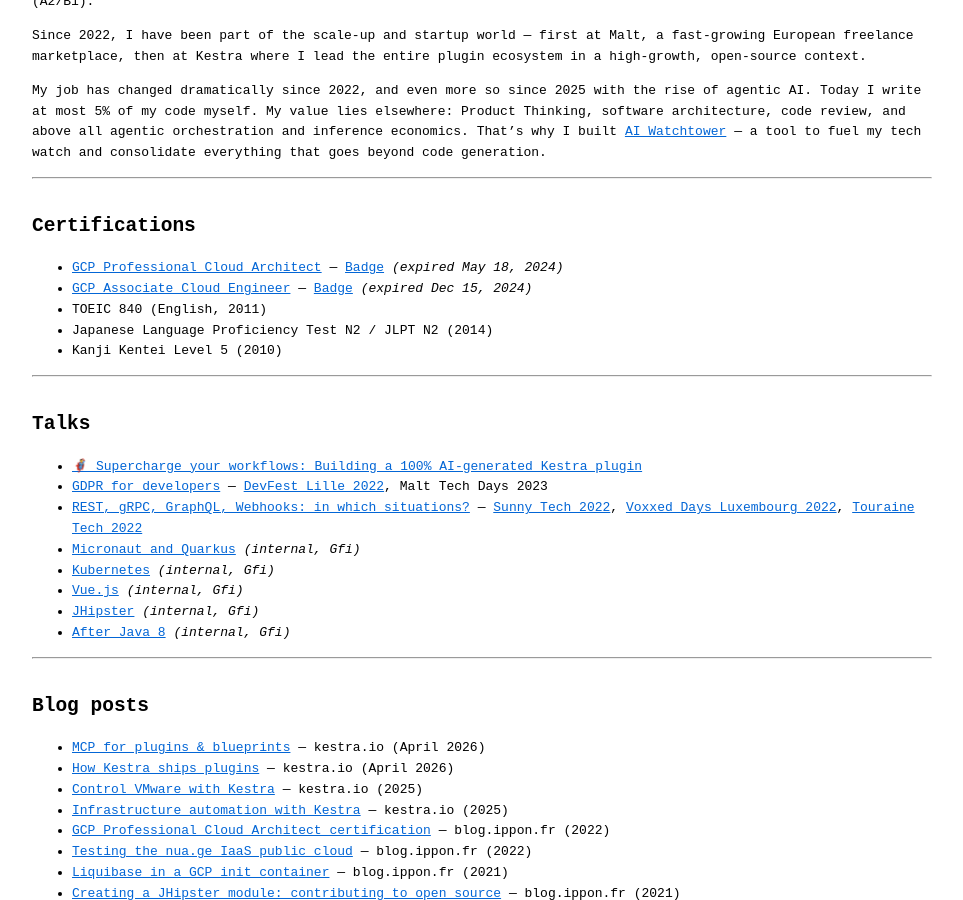
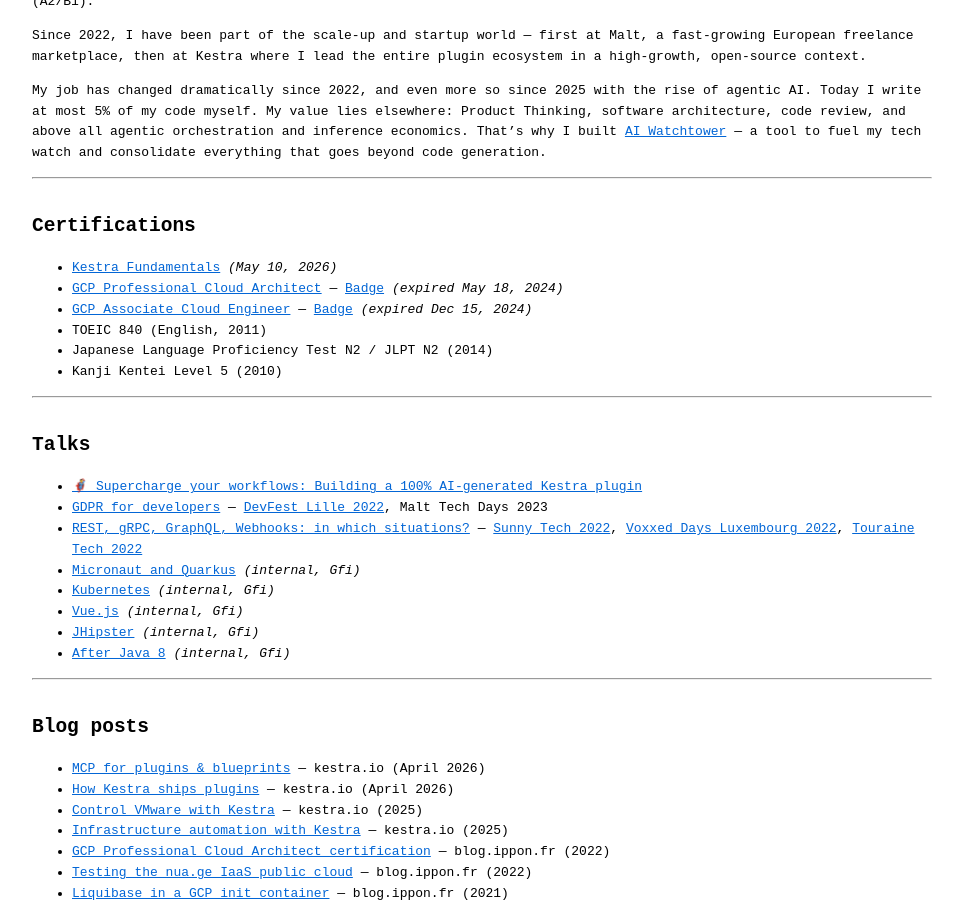
Before and after one commit to fdelbrayelle/fdelbrayelle.github.io, a Jekyll site: the page built from cv.md, in a window 1280 px wide and 900 px high, scrolled down 414 px. Shown: the whole window, without its empty margins (158-1121 px from the left). Built offline with Jekyll 4.4.1, drawn with Linux system fonts in a browser that asks for light colours.

Commit message:
feat(cv): add Kestra Fundamentals certification (May 10, 2026)
Co-Authored-By: Claude Sonnet 4.6 <noreply@anthropic.com>

```diff
--- a/_config.yml
+++ b/_config.yml
@@ -71,6 +71,7 @@ about_content: | # this will include new lines to allow paragraphs
 
   <strong>Certifications I have obtained:</strong>
 
+  - [Kestra Fundamentals](Kestra%20Fundamentals-certificate.pdf) *(May 10, 2026)*
   - [GCP Professional Cloud Architect](https://cloud.google.com/certification/cloud-architect) ([Badge](https://www.credly.com/badges/a4bb8f42-ed80-44be-9e22-415ba7043651/public_url)) *(expired May 18, 2024)*
   - [GCP Associate Cloud Engineer](https://cloud.google.com/certification/cloud-engineer) ([Badge](https://www.credly.com/badges/9c23295a-8d64-4c7d-bdb2-5be856b35893/public_url)) *(expired Dec 15, 2024)*
 
--- a/_data/fr_site.yml
+++ b/_data/fr_site.yml
@@ -19,6 +19,7 @@ about_content: | # this will include new lines to allow paragraphs
 
   <strong>Les certifications que j'ai passées :</strong>
 
+  - [Kestra Fundamentals](/Kestra%20Fundamentals-certificate.pdf) *(10 mai 2026)*
   - [GCP Professional Cloud Architect](https://cloud.google.com/certification/cloud-architect) ([Badge](https://www.credly.com/badges/a4bb8f42-ed80-44be-9e22-415ba7043651/public_url)) *(expirée le 18 mai 2024)*
   - [GCP Associate Cloud Engineer](https://cloud.google.com/certification/cloud-engineer) ([Badge](https://www.credly.com/badges/9c23295a-8d64-4c7d-bdb2-5be856b35893/public_url)) *(expirée le 15 déc. 2024)*
 
--- a/cv.md
+++ b/cv.md
@@ -30,6 +30,7 @@ My job has changed dramatically since 2022, and even more so since 2025 with the
 
 ## Certifications
 
+- [Kestra Fundamentals](Kestra%20Fundamentals-certificate.pdf) *(May 10, 2026)*
 - [GCP Professional Cloud Architect](https://cloud.google.com/certification/cloud-architect) — [Badge](https://www.credly.com/badges/a4bb8f42-ed80-44be-9e22-415ba7043651/public_url) *(expired May 18, 2024)*
 - [GCP Associate Cloud Engineer](https://cloud.google.com/certification/cloud-engineer) — [Badge](https://www.credly.com/badges/9c23295a-8d64-4c7d-bdb2-5be856b35893/public_url) *(expired Dec 15, 2024)*
 - TOEIC 840 (English, 2011)
```
Also changed, not shown: fr/cv.md (+1 -0 lines), 1 other file.
